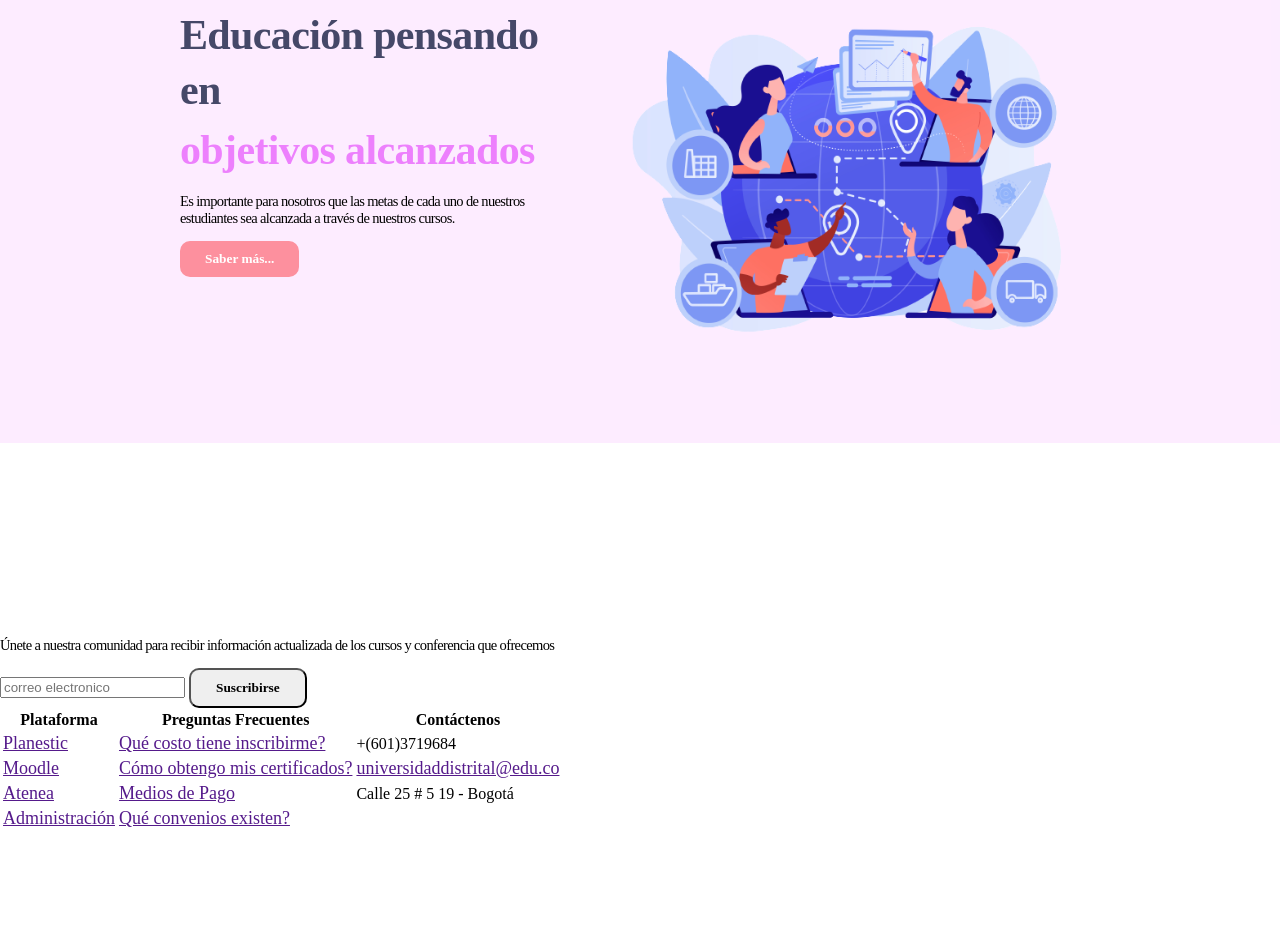
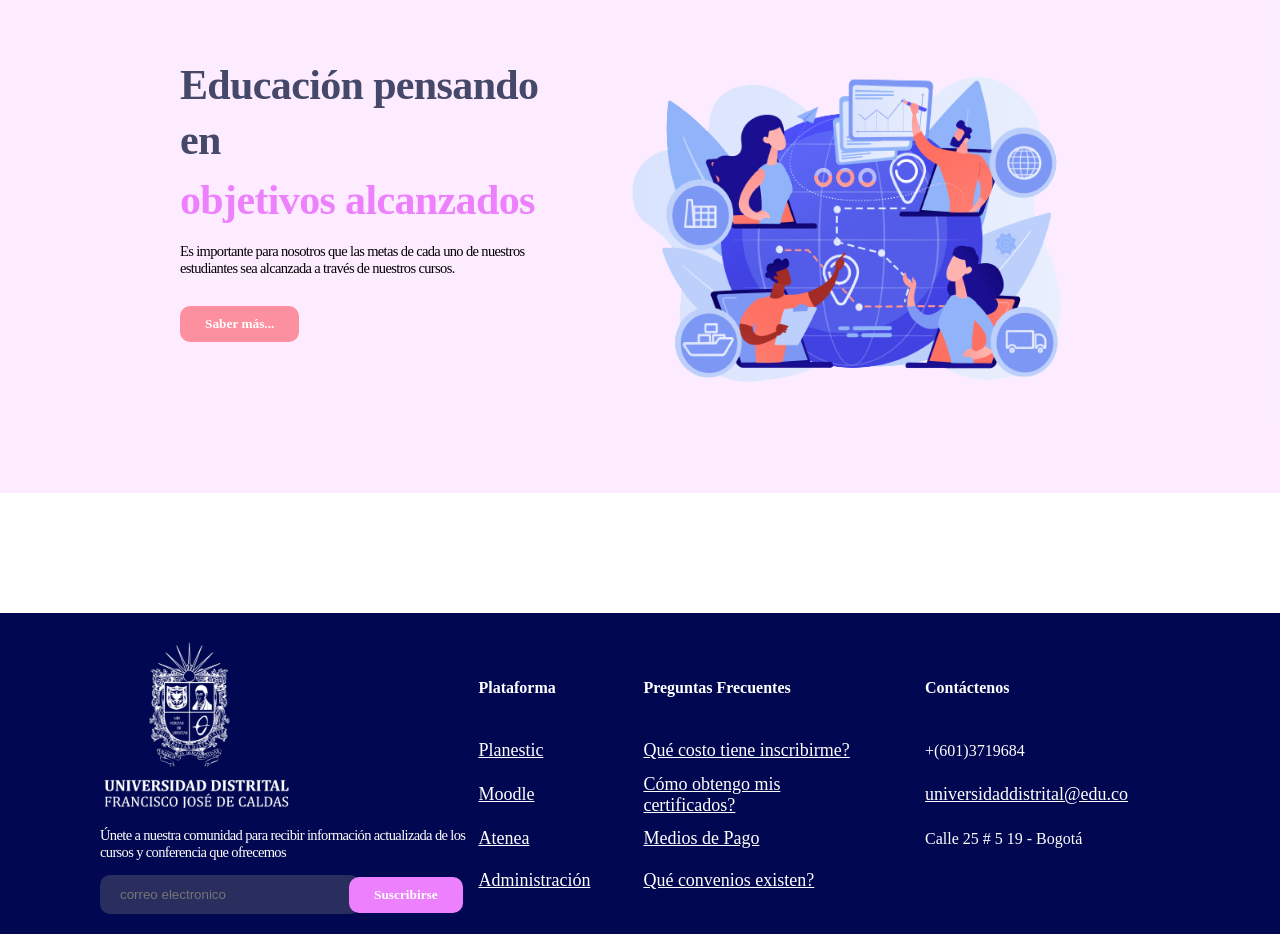
Before and after one commit to AngieUseche/Taller-9-Full-Stack, a plain HTML site: page PUNTO 1 a 3/Index.html in a window 1280 px wide. Shown: the part 1608-2542 px from the top of the page. Before the commit the page ends 2440 px from the top, so only its background shows below. Drawn offline with Linux system fonts and the light colour scheme; a web font is replaced by a local one.

Commit message:
Estilos Footer

```diff
--- a/PUNTO 1 a 3/Index.html
+++ b/PUNTO 1 a 3/Index.html
@@ -12,6 +12,7 @@
   <link rel="stylesheet" href="./styles/banner-styles.css">
   <link rel="stylesheet" href="./styles/section_1-styles.css">
   <link rel="stylesheet" href="./styles/section_2-styles.css">
+  <link rel="stylesheet" href="./styles/footer-styles.css">
 
 </head>
 
@@ -66,7 +67,7 @@
         <img src="./Public/Images/section1-education.png" alt="education" width="120" height="120">
         <h3>Virtualidad y Educación</h3>
       </div>
-      <div class="Section--1__card">
+      <div class="Section--1__card Section--1__card-down">
         <h3>Alcance de Objetivos</h3>
         <img src="./Public/Images/section1-goals.png" alt="goals" width="120" height="120">
       </div>
@@ -105,7 +106,7 @@
     </section>
   </main>
   <footer id="Footer">
-    <div>
+    <div class="footer--info">
       <img src="./Public/Images/footer-logo.png" alt="footer-logo" width="200" height="175">
       <div>
         <p>
@@ -114,7 +115,7 @@
         </p>
         <form method="post">
           <input id="email" type="email" name="user_name" placeholder="correo electronico">
-          <button>Suscribirse</button>
+          <button class="button--pink">Suscribirse</button>
         </form>
       </div>
     </div>
--- /dev/null
+++ b/PUNTO 1 a 3/styles/footer-styles.css
@@ -0,0 +1,52 @@
+/* Estilos Footer */
+
+#Footer {
+    display: flex;
+    justify-content: space-between;
+    align-items: center;
+    margin-top: 120px;
+    padding: 20px 100px;
+    background-color: #010851;
+    color: #fff;
+}
+
+.footer--info {
+    width: 35%;
+}
+
+input {
+    width: 220px;
+    padding: 12px 20px;
+    margin-right: -15px;
+    border: none;
+    border-radius: 10px;
+    background-color: #45486899;
+}
+
+.button--pink {
+    background-color: #ed80fd;
+    color: #fff;
+    border: none;
+}
+
+table {
+    font-family: "Jost";
+    text-align: left;
+    gap: 10px;
+}
+
+th {
+    height: 80px;
+}
+
+tr {
+    height: 40px;
+}
+
+td {
+    padding-right: 50px;
+}
+
+td a {
+    color: #fff;
+}
--- a/PUNTO 1 a 3/styles/section_1-styles.css
+++ b/PUNTO 1 a 3/styles/section_1-styles.css
@@ -28,6 +28,9 @@
     box-shadow: 0px 10px 50px #45486833;
 }
 
+.Section--1__card-down {
+    margin-top: 50px;
+}
 .Section--1__card h3 {
     font-family: "Jost";
     color: #454868;
--- a/PUNTO 1 a 3/styles/section_2-styles.css
+++ b/PUNTO 1 a 3/styles/section_2-styles.css
@@ -3,6 +3,10 @@
 #Section--2 {
     padding: 20px 180px;
     background: #ed80fd26;
+}
+
+#Section--2 button {
+    margin-top: 15px;
 }
 
 .Section--2__info {
```
